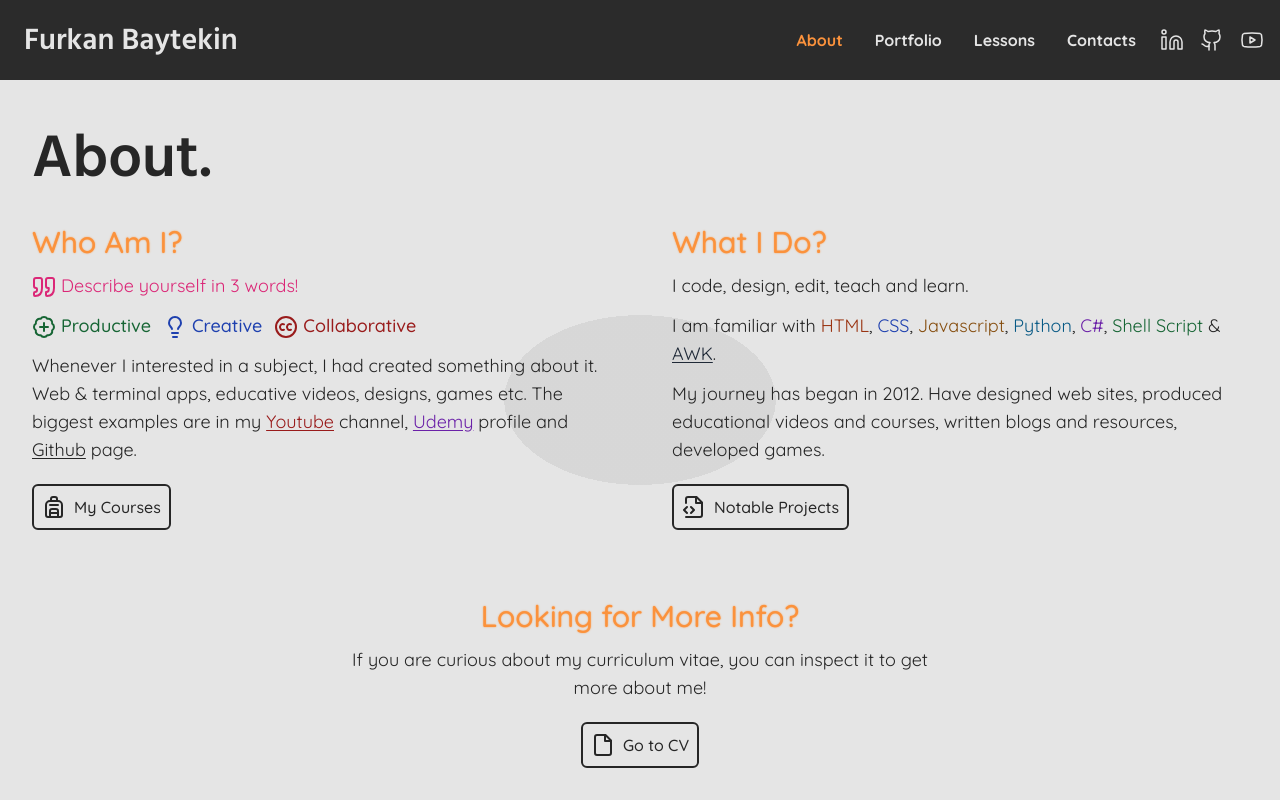
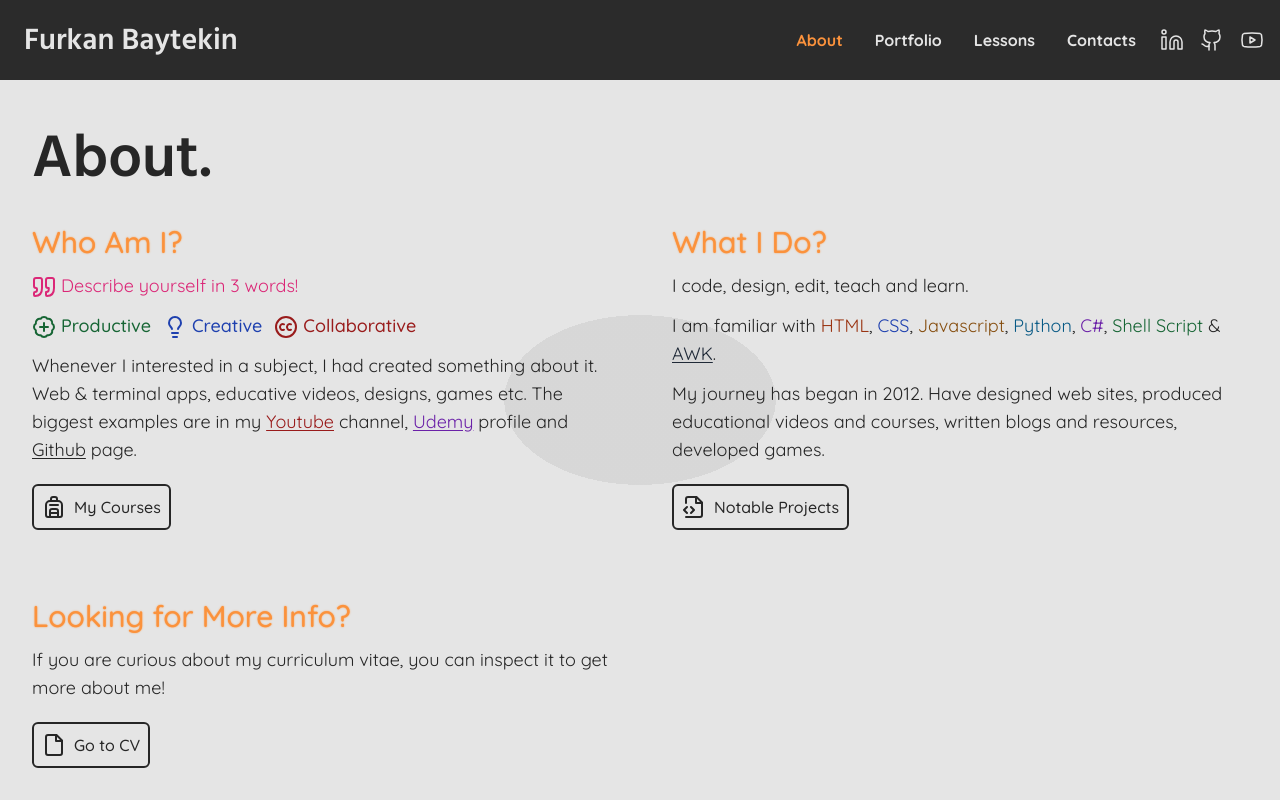
Before and after one commit to Elagoht/furkanbaytekin.dev, a React (Create React App) app: page /about in a window 1280 px wide. Shown: the top 800 px of the page. Built offline with nearby package versions, Linux system fonts and the light colour scheme.

Commit message:
style: cv box

```diff
--- a/src/pages/About/GetCV.jsx
+++ b/src/pages/About/GetCV.jsx
@@ -2,7 +2,7 @@ import { File } from 'lucide-react'
 import Paper from '../../components/Paper'
 
 export default function GetCV() {
-  return <Paper className="text-center items-center max-w-xl mx-auto">
+  return <Paper className="max-w-xl">
     <h1>Looking for More Info?</h1>
     <p className="mb-4">If you are curious about my curriculum vitae, you can inspect it to get more about me!</p>
     <a target="_blank" rel="noreferrer" className="button w-fit mt-auto" href="https://mega.nz/file/yj4DlCbR#3DKOSSZB_N-niJ7vymsQ254WpPQ_P9rHG2cThTqtCJ4"><File /> Go to CV</a>
```
